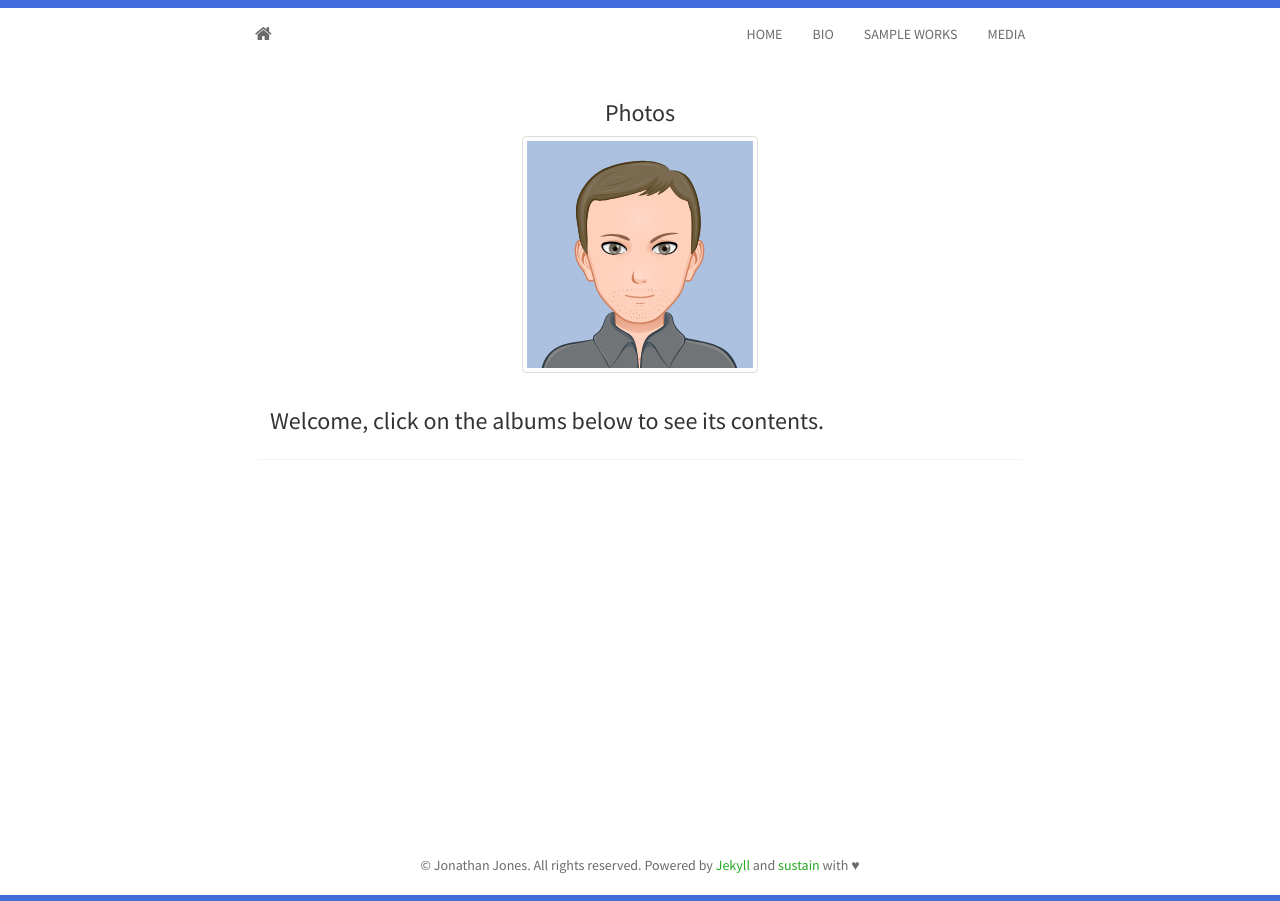
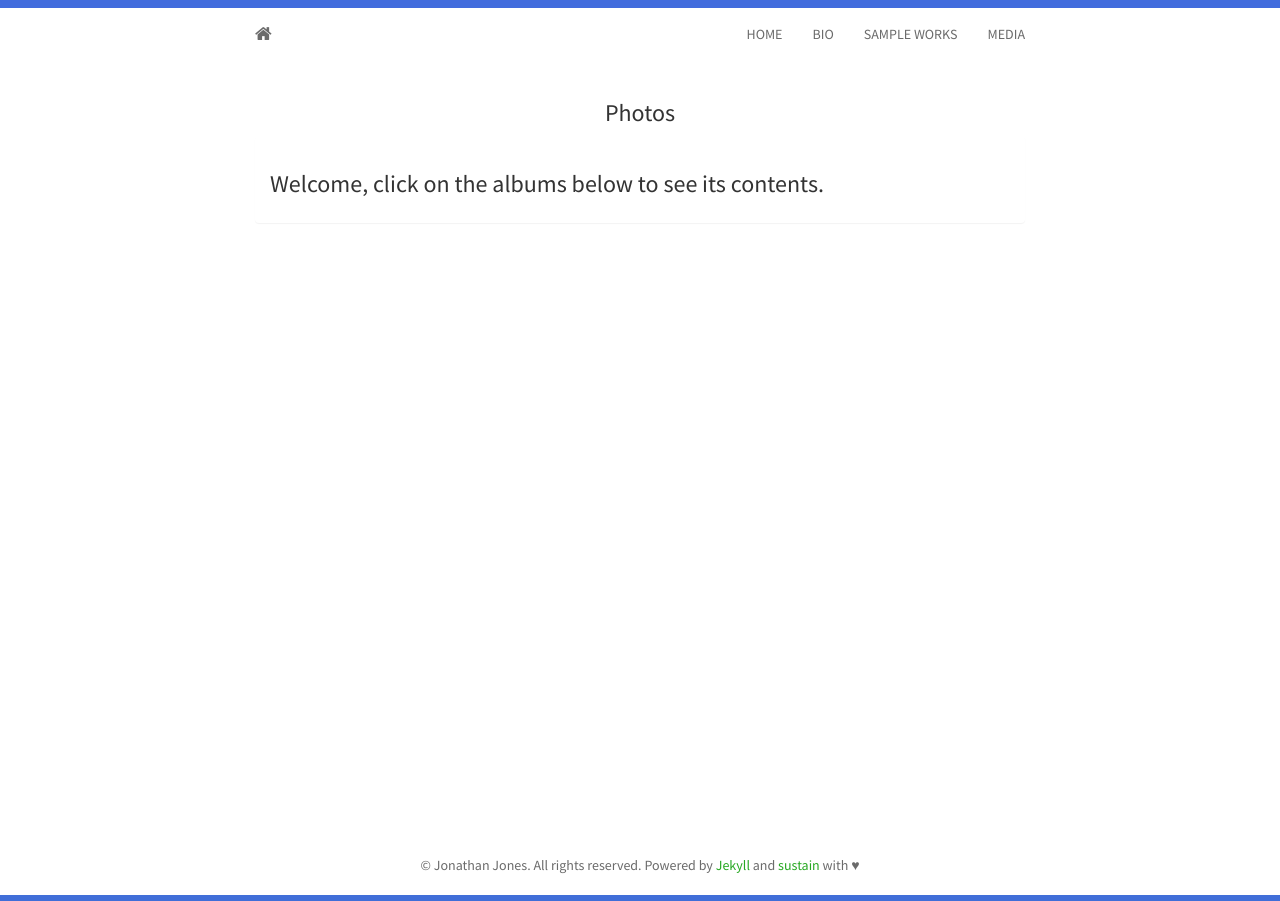
Before and after one commit to jjones646/about.joncjones.com, a Jekyll site: the page built from media.html, in a window 1280 px wide. Built offline with Jekyll 4.4.1, drawn with Linux system fonts in a browser that asks for light colours; nearby versions of some CDN libraries; Markdown is read by kramdown in place of the engine named in the settings.

Commit message:
cleaning up media page

```diff
--- a/_includes/media.html
+++ b/_includes/media.html
@@ -1,13 +1,6 @@
 <section id="photos">
 <div class="container">
   <h3>Photos</h3>
-  <div class="row">
-  <div class="col-sm-4 col-xs-2"></div>
-  <div class="col-sm-4 col-xs-8">
-    <img class="img-thumbnail" src="{{ site.baseurl }}/static/img/{{ site.avatar }}" alt="JonCJones Avatar">
-  </div>
-  <div class="col-sm-4 col-xs-2"></div>
-  </div>
   <div class="panel panel-default">
     <div class="panel-body">
     <h3>Welcome, click on the albums below to see its contents.</h3>
```
